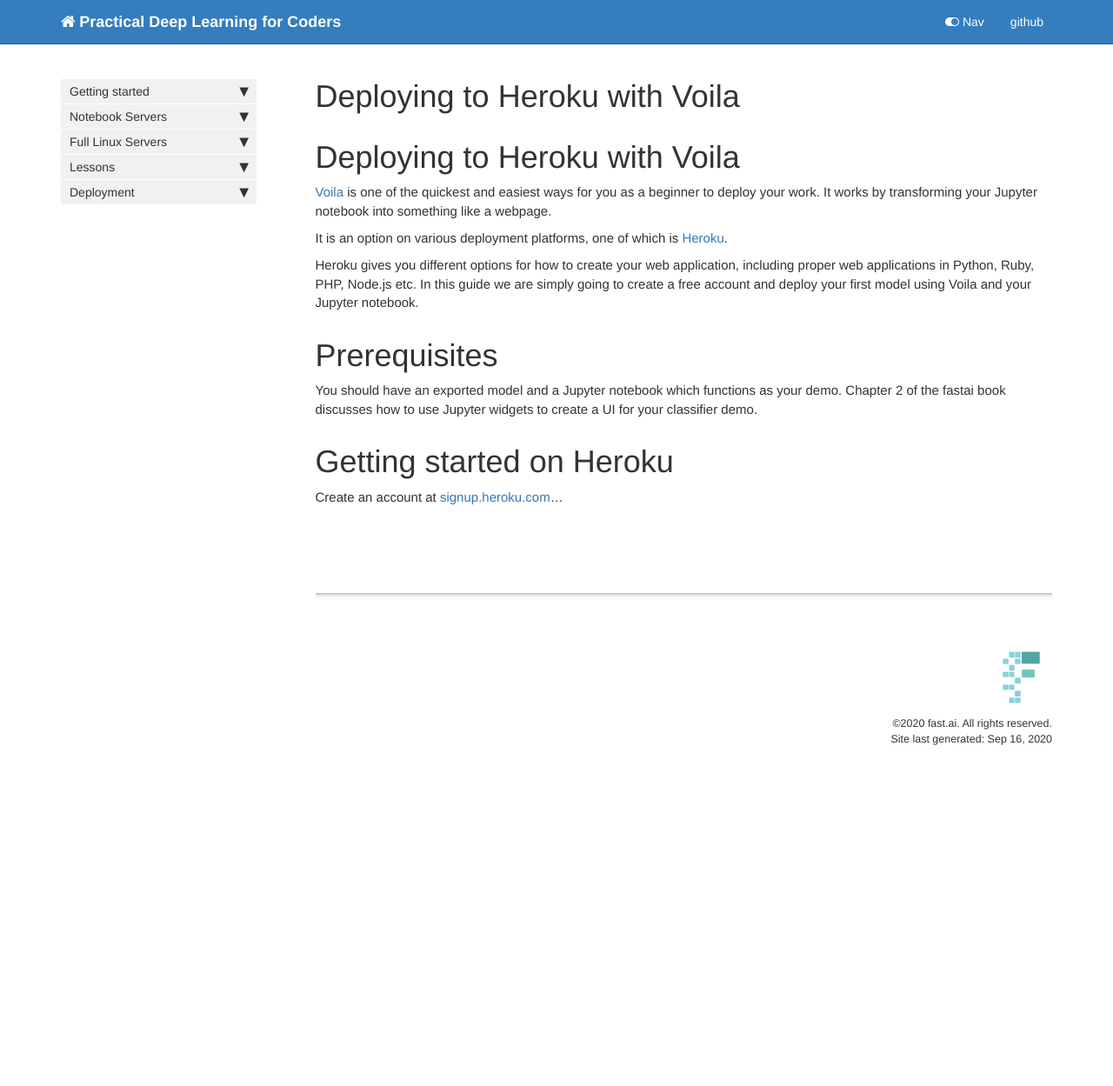
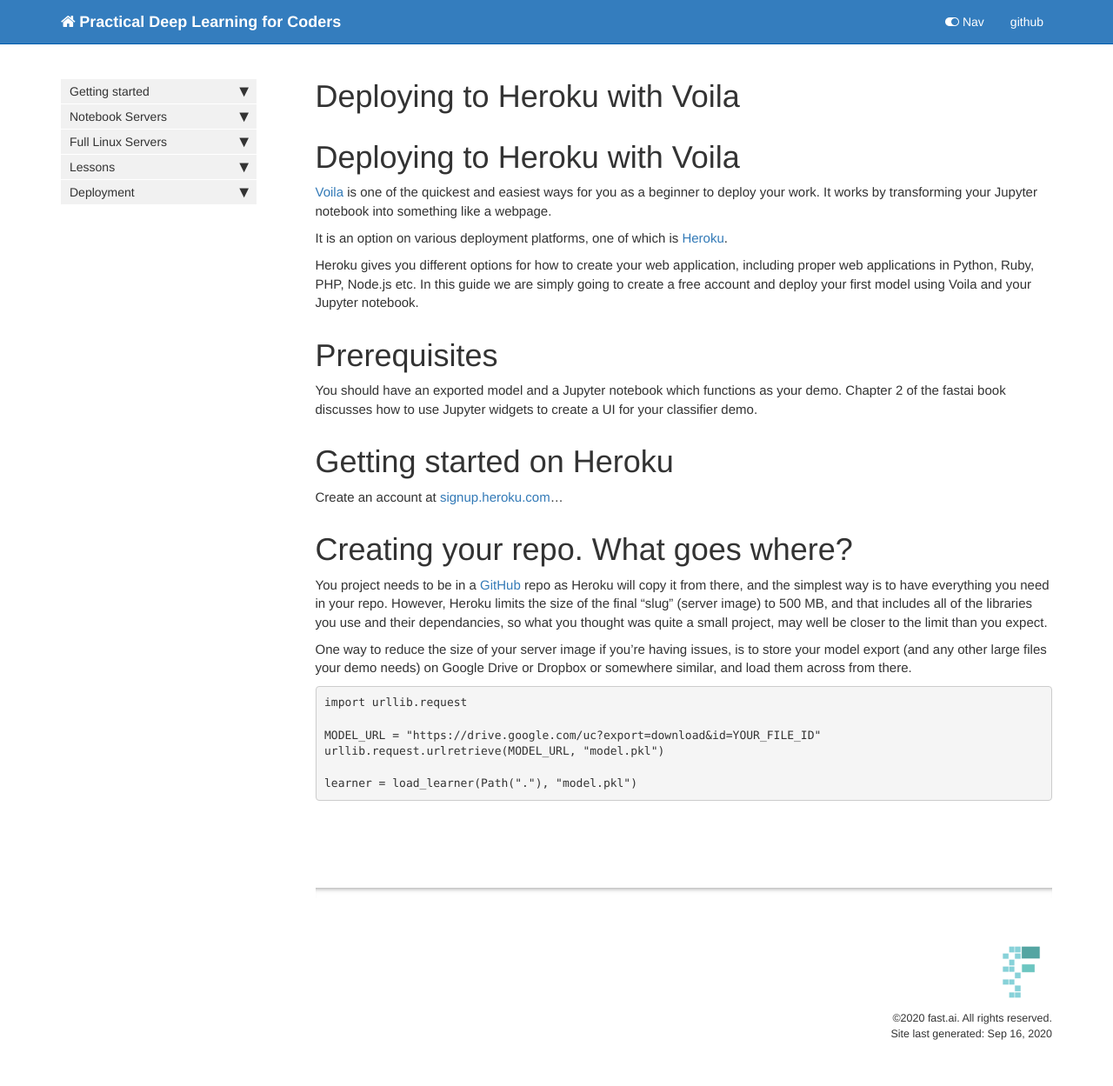
Before and after one commit to fastai/course20, a Jekyll site: the page built from docs/deployment_heroku_voila.md, in a window 1280 px wide. Shown: the whole page at 87% size. Built offline with Jekyll 4.4.1, drawn with Linux system fonts in a browser that asks for light colours; nearby versions of some CDN libraries; our own code applies the rules of GitHub Pages for plain Markdown files; comment, search, counter and statistics services are not loaded; before the commit the page ends 910 px from its top, so only the background shows below that.

Commit message:
Update deployment_heroku_voila.md

````diff
--- a/docs/deployment_heroku_voila.md
+++ b/docs/deployment_heroku_voila.md
@@ -10,9 +10,23 @@
 
 # Prerequisites
 
-You should have an exported model and a Jupyter notebook which functions as your demo.
-Chapter 2 of the fastai book discusses how to use Jupyter widgets to create a UI for your classifier demo.
+You should have an exported model and a Jupyter notebook which functions as your demo. Chapter 2 of the fastai book discusses how to use Jupyter widgets to create a UI for your classifier demo.
 
 # Getting started on Heroku
 
 Create an account at [signup.heroku.com](http://signup.heroku.com/)...
+
+# Creating your repo. What goes where?
+
+You project needs to be in a [GitHub](https://github.com/) repo as Heroku will copy it from there, and the simplest way is to have everything you need in your repo. However, Heroku limits the size of the final "slug" (server image) to 500 MB, and that includes all of the libraries you use and their dependancies, so what you thought was quite a small project, may well be closer to the limit than you expect.
+
+One way to reduce the size of your server image if you're having issues, is to store your model export (and any other large files your demo needs) on Google Drive or Dropbox or somewhere similar, and load them across from there.
+
+``` Python
+import urllib.request
+
+MODEL_URL = "https://drive.google.com/uc?export=download&id=YOUR_FILE_ID"
+urllib.request.urlretrieve(MODEL_URL, "model.pkl")
+
+learner = load_learner(Path("."), "model.pkl")
+```
````
